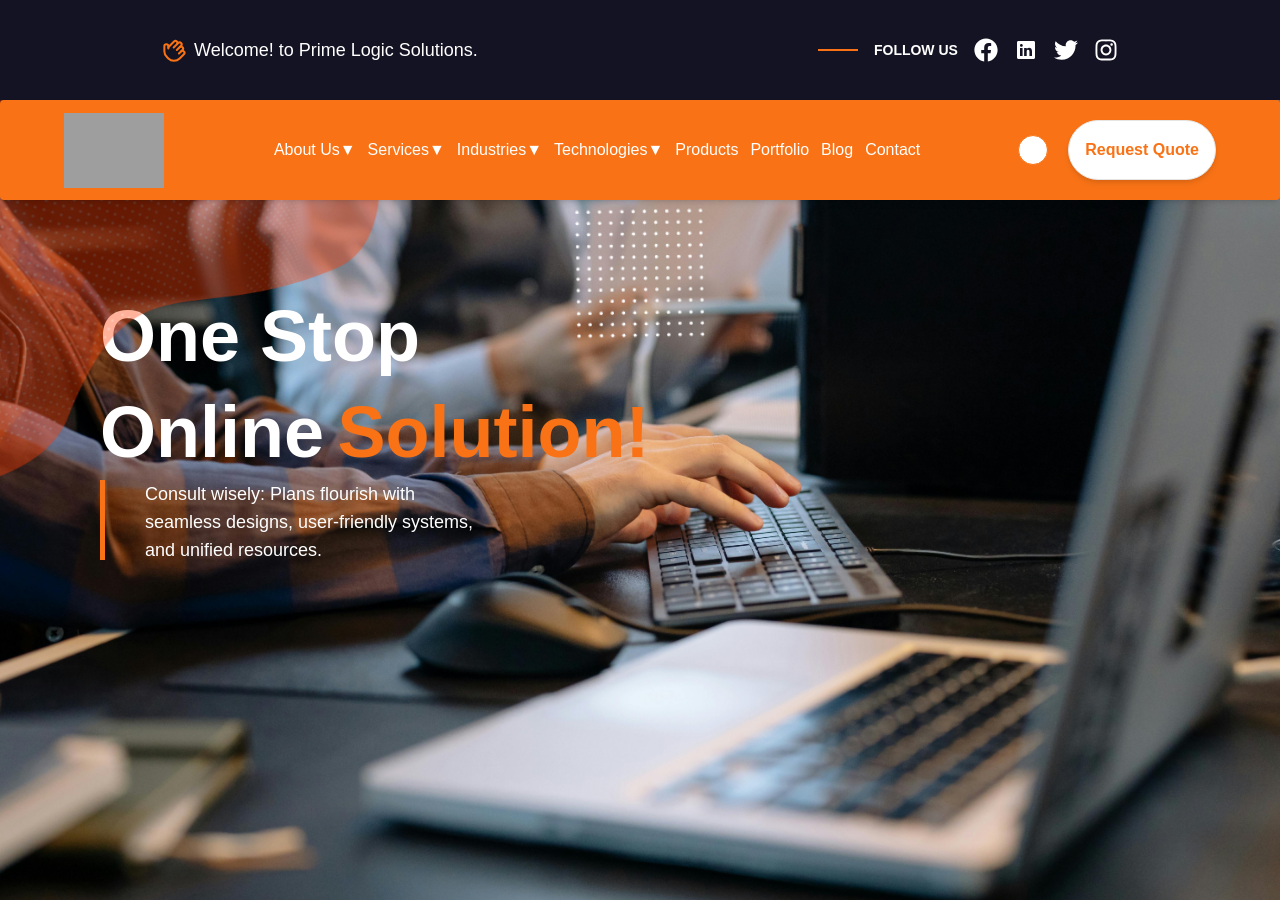
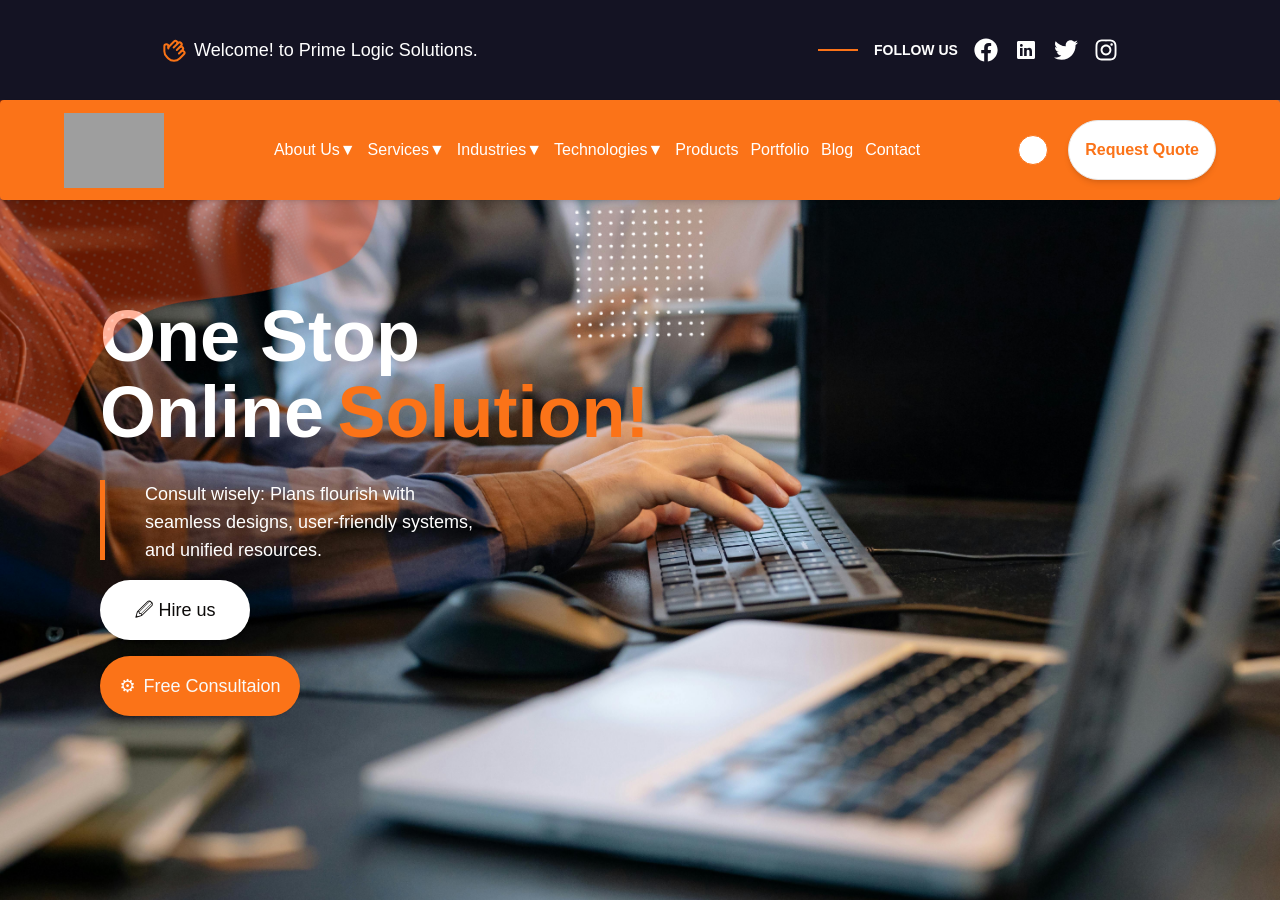
Before and after one commit to mr-zlaam/primelogicsolutions-client, a Next.js app: page / in a window 1280 px wide. Built offline with nearby package versions, Linux system fonts and the light colour scheme; grey boxes are pictures that could not be loaded.

Commit message:
chore: Add button components

```diff
--- a/src/app-components/landingpage/index.tsx
+++ b/src/app-components/landingpage/index.tsx
@@ -2,6 +2,8 @@ import React from "react";
 import PageWrapper from "../pagewrapper/pagewrapper";
 
 import { TypewriterEffectSmooth } from "@/components/ui/typewriter-effect";
+import ConsultationButtonComponent from "./ladingPageButtons/consultationButton";
+import HireUsButtoncComponents from "./ladingPageButtons/hireUsButton";
 
 const words = [
   {
@@ -22,11 +24,10 @@ function LandingComponent() {
           <div className="flex flex-col">
             <h1 className="relative top-10  text-7xl font-[900]">
               <span className="text-background">One</span> <span className="text-background">Stop</span>
-              <br />
               <TypewriterEffectSmooth
                 words={words}
                 cursorClassName="hidden"
-                className=""
+                className="relative top-[-20px]"
               />
             </h1>
             <div className="mt-5 flex space-x-10">
@@ -34,6 +35,10 @@ function LandingComponent() {
               <h2 className="max-w-[350px] font-[500] text-lg text-background">
                 Consult wisely: Plans flourish with seamless designs, user-friendly systems, and unified resources.
               </h2>
+            </div>
+            <div className="flex flex-col space-y-4 mt-4 ">
+              <HireUsButtoncComponents />
+              <ConsultationButtonComponent />
             </div>
           </div>
         </PageWrapper>
--- /dev/null
+++ b/src/app-components/landingpage/ladingPageButtons/consultationButton.tsx
@@ -0,0 +1,17 @@
+import { Button } from "@/components/ui/button";
+import {} from "react";
+
+function ConsultationButtonComponent() {
+  return (
+    <>
+      <Button
+        size={"lg"}
+        variant={"rounded"}
+        className=" rounded-full h-[30xp] w-[200px] text-lg px-4 py-4">
+        <span className="bg-primary text-background">⚙</span> Free Consultaion
+      </Button>
+    </>
+  );
+}
+
+export default ConsultationButtonComponent;
--- /dev/null
+++ b/src/app-components/landingpage/ladingPageButtons/hireUsButton.tsx
@@ -0,0 +1,17 @@
+import { Button } from "@/components/ui/button";
+import {} from "react";
+
+function HireUsButtoncComponents() {
+  return (
+    <>
+      <Button
+        size={"lg"}
+        variant={"rounded"}
+        className=" rounded-full h-[30xp] w-[150px] text-lg px-4 py-4 bg-background text-foreground hover:bg-background/80 transition-all  duration-300">
+        🖉 Hire us
+      </Button>
+    </>
+  );
+}
+
+export default HireUsButtoncComponents;
--- a/src/app/globals.css
+++ b/src/app/globals.css
@@ -21,7 +21,7 @@ body {
       --card-foreground: 20 14.3% 4.1%;
       --popover: 0 0% 100%;
       --popover-foreground: 20 14.3% 4.1%;
-      --primary: 24.6 95% 53.1%;
+      --primary: 24 97% 54%;
       --primary-foreground: 60 9.1% 97.8%;
       --secondary: 60 4.8% 95.9%;
       --secondary-foreground: 24 9.8% 10%;
--- a/tailwind.config.ts
+++ b/tailwind.config.ts
@@ -77,7 +77,7 @@ const config: Config = {
           "50%": { transform: "translateY(5px)" }
         },
         heart: {
-          "0%, 100%": { transform: "scale(1)" },
+          "0%, 100%": { transform: "scale(0.7)" },
           "50%": { transform: "scale(0.4)" } // Shrinks to 90% of its size
         }
       }
```
